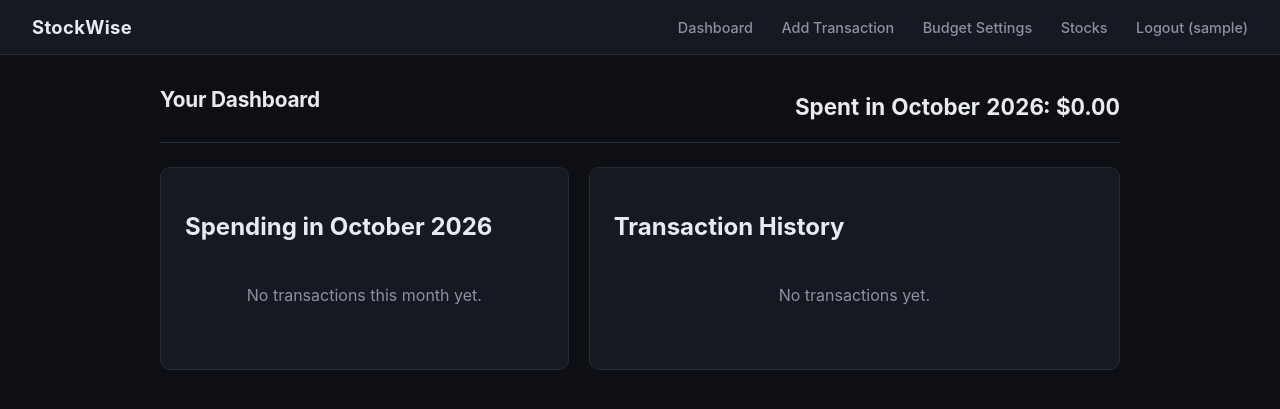
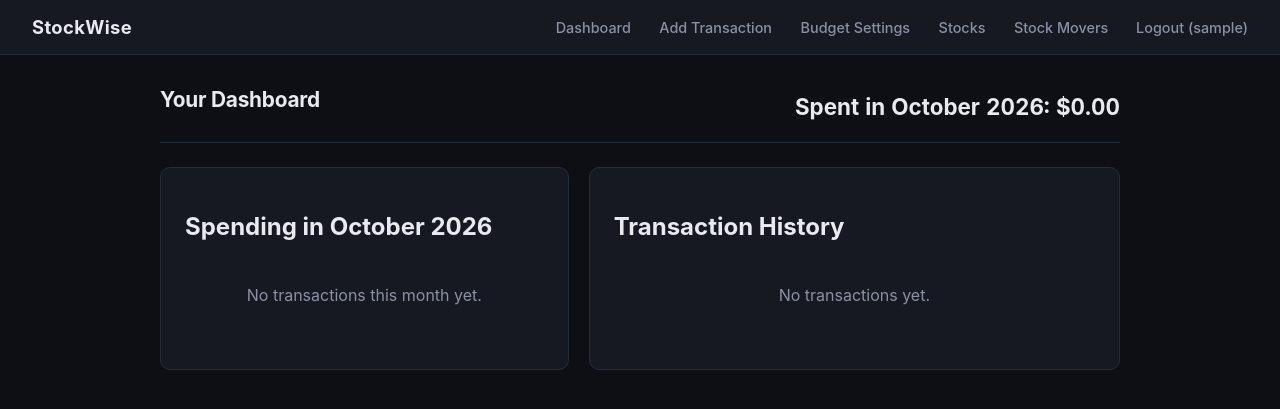
Before and after one commit to rusmallari/StockWise, a Flask app: page /dashboard in a window 1280 px wide. Shown: the top 409 px of the page. Run offline with Flask 3, Linux system fonts and the light colour scheme; the visitor is signed in with stand-in values (Sample User, id 1); data that the repository does not hold is empty.

Commit message:
Added the page for top gainers, losers, and most active (movers for short)

```diff
--- a/stockwise_app.py
+++ b/stockwise_app.py
@@ -406,9 +406,20 @@ def stock_detail(ticker):
     return render_template("stock_detail.html", profile=profile, history=history, risk=roi_and_risk)
 
 
+@app.route("/stocks/movers")
+@login_required
+def stock_movers():
+    movers = {}
+    movers["Top Gainers"] = stocks_data.gainers_losers_mostactive("gainers", 6)
+    movers["Top Losers"] = stocks_data.gainers_losers_mostactive("losers", 6)
+    movers["Most Active"] = stocks_data.gainers_losers_mostactive(
+        "most_active", 6)
+    return render_template("stock_movers.html", sections=movers)
+
 # ---------------------------------------------------------------------------
 # Simple JSON API (handy if a JS frontend is added later)
 # ---------------------------------------------------------------------------
+
 
 @app.route("/api/summary")
 @login_required
--- a/templates/base.html
+++ b/templates/base.html
@@ -17,6 +17,7 @@
       <a href="{{ url_for('add_transaction') }}">Add Transaction</a>
       <a href="{{ url_for('budget_settings') }}">Budget Settings</a>
       <a href="{{ url_for('stock_search') }}"> Stocks</a>
+      <a href="{{ url_for('stock_movers')}}"> Stock Movers </a>
       <a href="{{ url_for('logout') }}">Logout ({{ session.get('username') }})</a>
     </div>
   </nav>
```
Also changed, not shown: templates/stock_movers.html (added, +46 -0 lines).
